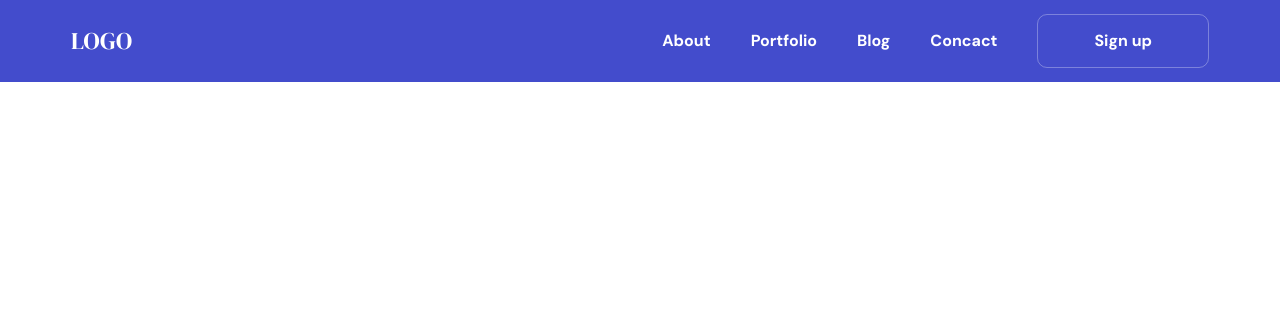
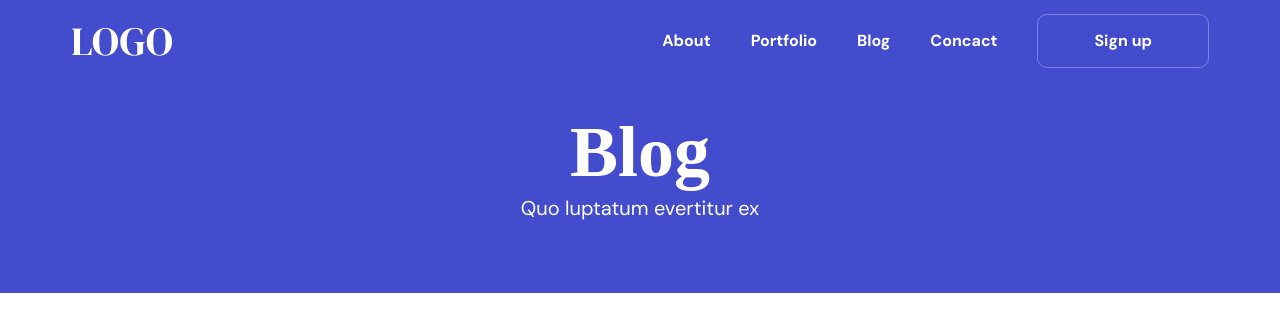
Before and after one commit to EmreBayburt/Responsive-Blog, a plain HTML site: page index.html in a window 1280 px wide. Drawn offline with Linux system fonts and the light colour scheme.

Commit message:
header başlık tamamlandı

```diff
--- a/assets/css/style.css
+++ b/assets/css/style.css
@@ -14,6 +14,7 @@ header{
     display: flex;
     align-items: center;
     justify-content: space-between;
+    margin-bottom: 44px;
 }
 .logoText h4{
     color: var(--yazi-renk);
@@ -24,8 +25,15 @@ header{
 .mobileMenu:hover{
     background-color: #6495ed;
 }
-
-
+.headerText{
+    color: var(--yazi-renk);
+    text-align: center;
+    margin-bottom: 55px;
+}
+.headerText p{
+    font-size: 20px;
+    line-height: 32px;
+}
 
 
 
@@ -39,6 +47,8 @@ header{
         margin: 0 auto;
     }
     .logoText h4{
+        font-size: 40px;
+        line-height: 48px;
         margin-right: auto;
     }
     .nav{
@@ -57,6 +67,10 @@ header{
         border-radius: 10px;
         color: var(--yazi-renk);
         margin-left: 40px;
+    }
+    .headerText h2{
+        font-size: 72px;
+        line-height: 80px;
     }
 
 
--- a/index.html
+++ b/index.html
@@ -9,6 +9,8 @@
 </head>
 <body>
 
+
+    <!-- header start -->
     <header>
         <div class="logo container">
             <div class="logoText">
@@ -22,9 +24,13 @@
                 </ul>
                 <a href="#" class="signUp">Sign up</a>
             </div>
+            <div class="headerText">
+                <h2>Blog</h2>
+                <P>Quo luptatum evertitur ex</P>
+            </div>
         </div>
     </header>
-
+    <!-- header end -->
 
     <main>
 
```
